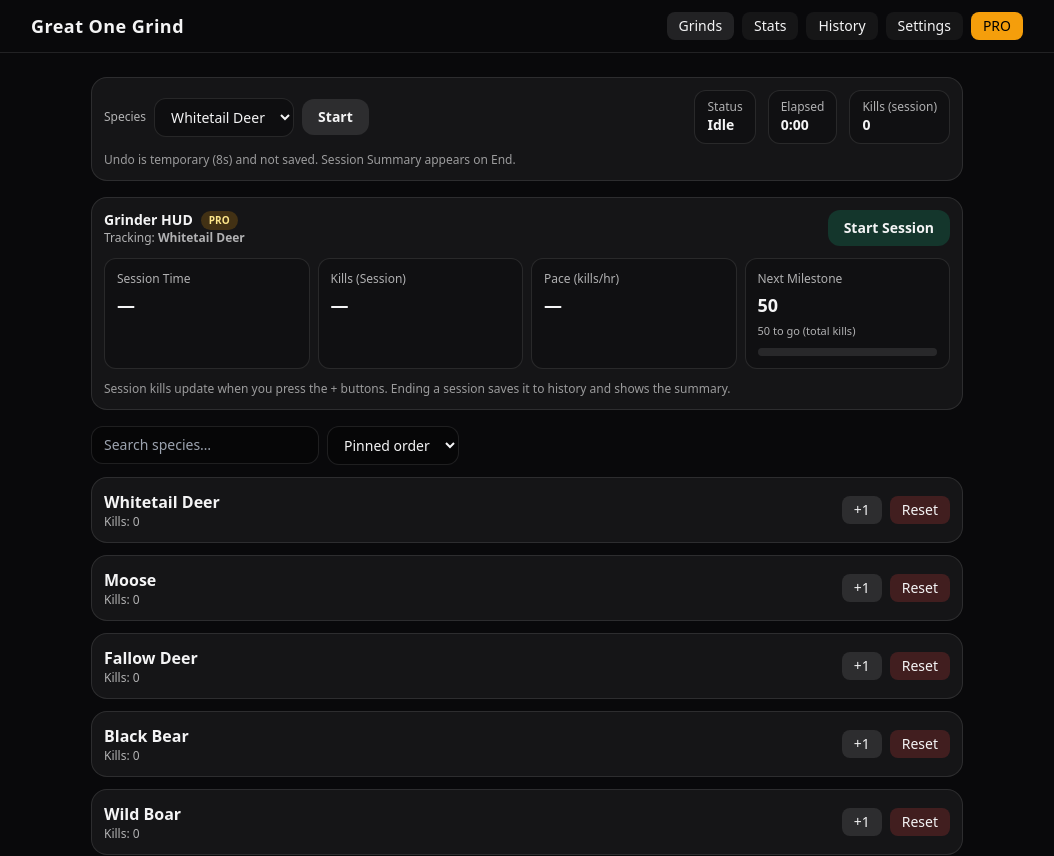
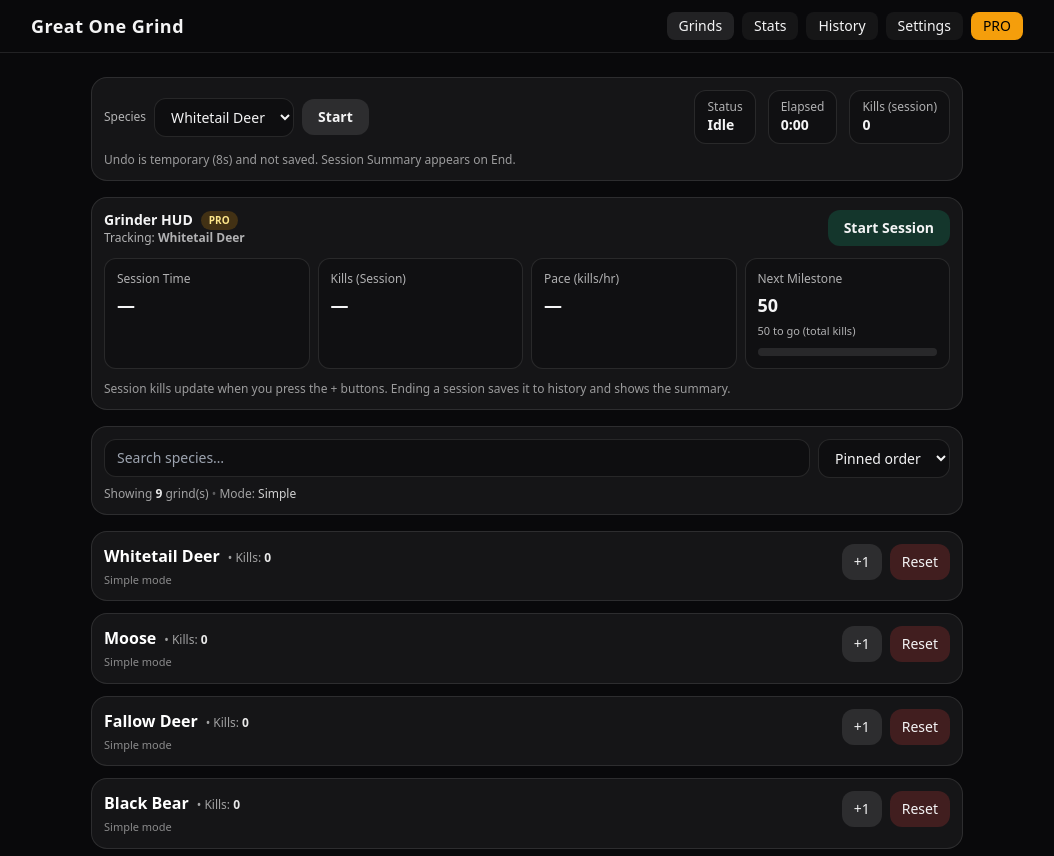
Before and after one commit to Camoford/great-one-grind, a React (Vite) app: page / in a window 1280 px wide. Shown: the top 856 px of the page, without its empty margins (113-1167 px from the left). Built offline with nearby package versions, Linux system fonts and the light colour scheme.

Commit message:
Phase 16C-B1: Grinds screen UI micro-polish (no logic changes)

```diff
--- a/components/GrindsList.tsx
+++ b/components/GrindsList.tsx
@@ -39,32 +39,47 @@ export default function GrindsList() {
         list.sort((a, b) => a.species.localeCompare(b.species));
         break;
       default:
+        // pinned order = as-is
         break;
     }
 
     return list;
   }, [grinds, sort, search]);
 
+  const showClear = Boolean(search.trim());
+
   return (
-    <div className="mx-auto w-full max-w-4xl px-3 pb-24">
-      {/* 🔑 RESTORED: Session HUD */}
-      <div className="mb-4">
+    <div className="mx-auto w-full max-w-4xl px-3 pb-24 space-y-4">
+      {/* Session HUD */}
+      <div>
         <SessionHUD />
       </div>
 
       {/* Grinder HUD (visual / insights) */}
-      <div className="mb-4">
+      <div>
         <GrinderHUD />
       </div>
 
       {/* Controls */}
-      <div className="mb-3 flex flex-wrap items-center gap-2">
+      <div className="rounded-2xl border border-white/10 bg-white/5 p-3">
+        <div className="flex flex-wrap items-center gap-2">
+          <div className="flex-1 min-w-[200px] flex items-center gap-2">
             <input
               value={search}
               onChange={(e) => setSearch(e.target.value)}
               placeholder="Search species…"
-          className="rounded-xl border border-white/10 bg-black/30 px-3 py-2 text-sm outline-none"
+              className="w-full rounded-xl border border-white/10 bg-black/30 px-3 py-2 text-sm outline-none"
             />
+            {showClear ? (
+              <button
+                onClick={() => setSearch("")}
+                className="shrink-0 rounded-xl border border-white/10 bg-black/30 px-3 py-2 text-sm hover:bg-white/10"
+                title="Clear search"
+              >
+                Clear
+              </button>
+            ) : null}
+          </div>
 
           <select
             value={sort}
@@ -77,6 +92,24 @@ export default function GrindsList() {
             <option value="name_asc">Name A–Z</option>
           </select>
         </div>
+
+        <div className="mt-2 text-xs text-white/60">
+          Showing <span className="text-white/90 font-semibold">{pretty(filtered.length)}</span>{" "}
+          grind(s)
+          <span className="text-white/30"> • </span>
+          Mode:{" "}
+          <span className={hardcoreMode ? "text-amber-200 font-semibold" : "text-white/80"}>
+            {hardcoreMode ? "Hardcore" : "Simple"}
+          </span>
+        </div>
+      </div>
+
+      {/* Empty state */}
+      {filtered.length === 0 ? (
+        <div className="rounded-2xl border border-white/10 bg-white/5 p-4 text-sm text-white/70">
+          No grinds match your search.
+        </div>
+      ) : null}
 
       {/* Grinds */}
       <div className="flex flex-col gap-3">
@@ -107,42 +140,56 @@ function GrindRow({
 }) {
   return (
     <div className="rounded-2xl border border-white/10 bg-white/5 p-3">
-      <div className="flex items-center justify-between">
-        <div>
-          <div className="font-semibold">{grind.species}</div>
-          <div className="text-xs opacity-70">
-            Kills: {pretty(grind.kills)}
+      <div className="flex items-start justify-between gap-3">
+        <div className="min-w-0">
+          <div className="flex items-baseline gap-2">
+            <div className="font-semibold text-white truncate">{grind.species}</div>
+            <div className="text-xs text-white/60">
+              • Kills: <span className="text-white/90 font-semibold">{pretty(grind.kills)}</span>
             </div>
           </div>
 
-        <div className="flex flex-wrap gap-2">
+          {hardcore ? (
+            <div className="mt-1 text-[11px] text-amber-200/80">
+              Hardcore: quick adds unlocked
+            </div>
+          ) : (
+            <div className="mt-1 text-[11px] text-white/50">Simple mode</div>
+          )}
+        </div>
+
+        <div className="flex flex-wrap justify-end gap-2">
           <button
             onClick={() => incKills(grind.id, 1)}
-            className="rounded-lg bg-white/10 px-3 py-1 text-sm hover:bg-white/15"
+            className="rounded-xl bg-white/10 px-3 py-2 text-sm hover:bg-white/15"
+            title="Add 1 kill"
           >
             +1
           </button>
 
-          {hardcore && (
+          {hardcore ? (
             <>
               <button
                 onClick={() => incKills(grind.id, 10)}
-                className="rounded-lg bg-white/10 px-3 py-1 text-sm hover:bg-white/15"
+                className="rounded-xl bg-white/10 px-3 py-2 text-sm hover:bg-white/15"
+                title="Add 10 kills"
               >
                 +10
               </button>
               <button
                 onClick={() => incKills(grind.id, 100)}
-                className="rounded-lg bg-white/10 px-3 py-1 text-sm hover:bg-white/15"
+                className="rounded-xl bg-white/10 px-3 py-2 text-sm hover:bg-white/15"
+                title="Add 100 kills"
               >
                 +100
               </button>
             </>
-          )}
+          ) : null}
 
           <button
             onClick={() => resetKills(grind.id)}
-            className="rounded-lg bg-red-500/20 px-3 py-1 text-sm hover:bg-red-500/30"
+            className="rounded-xl bg-red-500/20 px-3 py-2 text-sm hover:bg-red-500/30"
+            title="Reset kills for this grind"
           >
             Reset
           </button>
```
Lines whose indentation alone changed are shown as unchanged.
